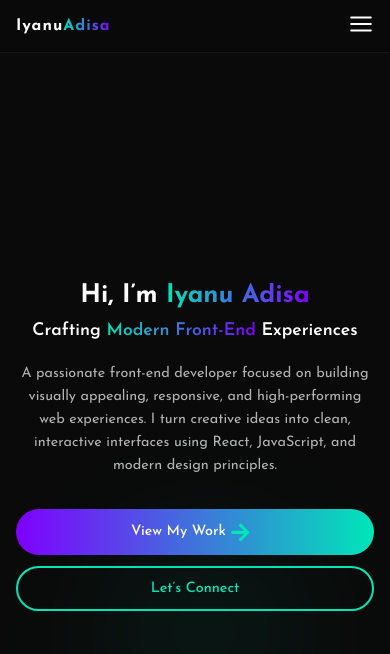
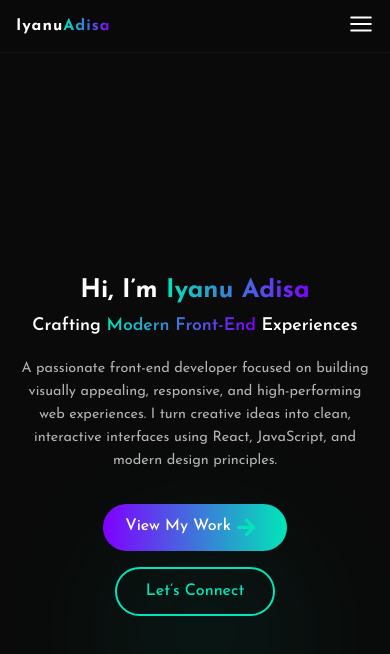
Before and after one commit to Iyanu-Adisa/Portfolio, a React (Vite) app: page / in a window 390 px wide. Shown: the top 654 px of the page. Built offline with nearby package versions, Linux system fonts and the light colour scheme.

Commit message:
corrections

```diff
--- a/src/index.css
+++ b/src/index.css
@@ -20,7 +20,6 @@ body {
 
 section,
 div {
-  max-width: 100%;
   word-wrap: break-word;
 }
 
@@ -742,6 +741,7 @@ div {
 
   .tech-logos {
     justify-content: center;
+    font-size: 3rem;
   }
 
   .project-gallery {
@@ -1021,20 +1021,6 @@ div {
     padding: 0;
   }
 
-  .hero-buttons {
-    flex-direction: column;
-    align-items: stretch;
-    gap: 0.7rem;
-  }
-
-  .hero-btn,
-  .hero-btn-outline {
-    width: 100%;
-    text-align: center;
-    font-size: 0.9rem;
-    padding: 0.8rem;
-  }
-
   .about {
     padding: 4rem 1rem;
   }
@@ -1057,7 +1043,7 @@ div {
   }
 
   .tech-icon {
-    font-size: 2.4rem;
+    font-size: 3rem;
   }
 
   .projects {
@@ -1089,12 +1075,6 @@ div {
 
   .project-gallery {
     grid-template-columns: 1fr;
-  }
-
-  .project-btn,
-  .project-btn-outline {
-    width: 100%;
-    font-size: 0.9rem;
   }
 
   .contact {
```
